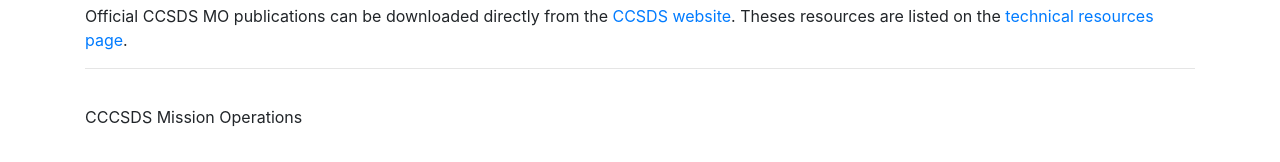
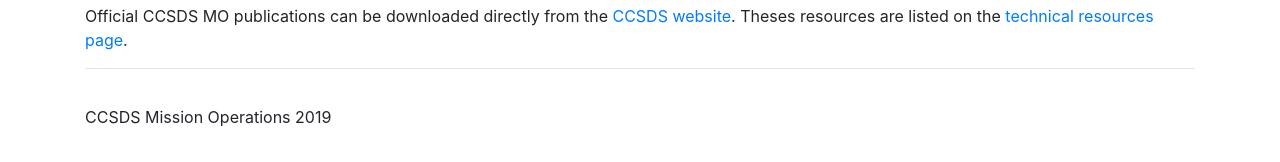
Before and after one commit to ccsdsmo/ccsdsmo.github.io, a Jekyll site: the page built from index.md, in a window 1280 px wide and 976 px high. Shown: the part 811-973 px from the top of the window. Built offline with Jekyll 4.4.1, drawn with Linux system fonts in a browser that asks for light colours; our own code applies the rules of GitHub Pages for plain Markdown files.

Commit message:
bump date on footer

```diff
--- a/_includes/footer.html
+++ b/_includes/footer.html
@@ -1,4 +1,4 @@
 <footer>
 
-    <p>CCCSDS Mission Operations</p>
+    <p>CCSDS Mission Operations 2019</p>
 </footer>
```
